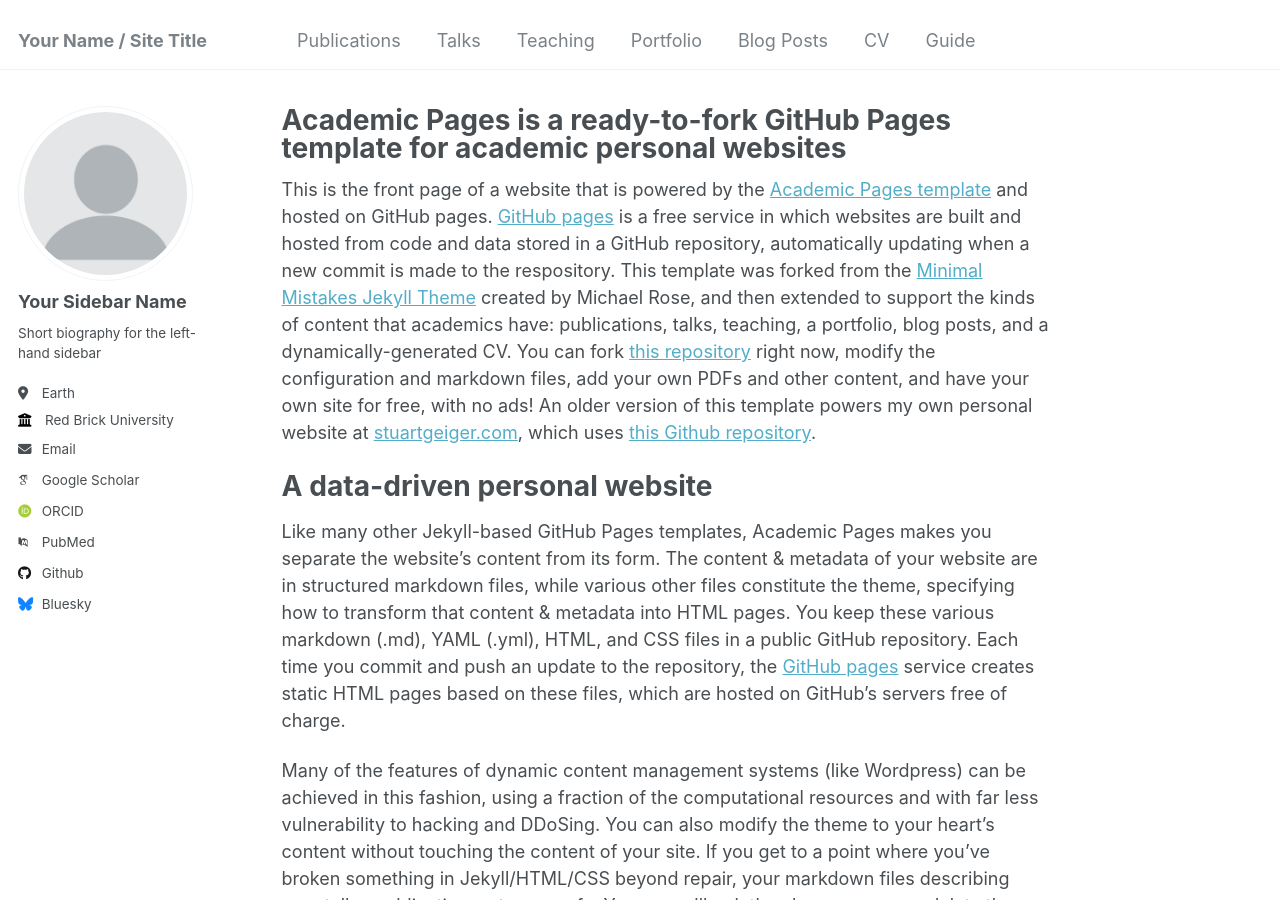
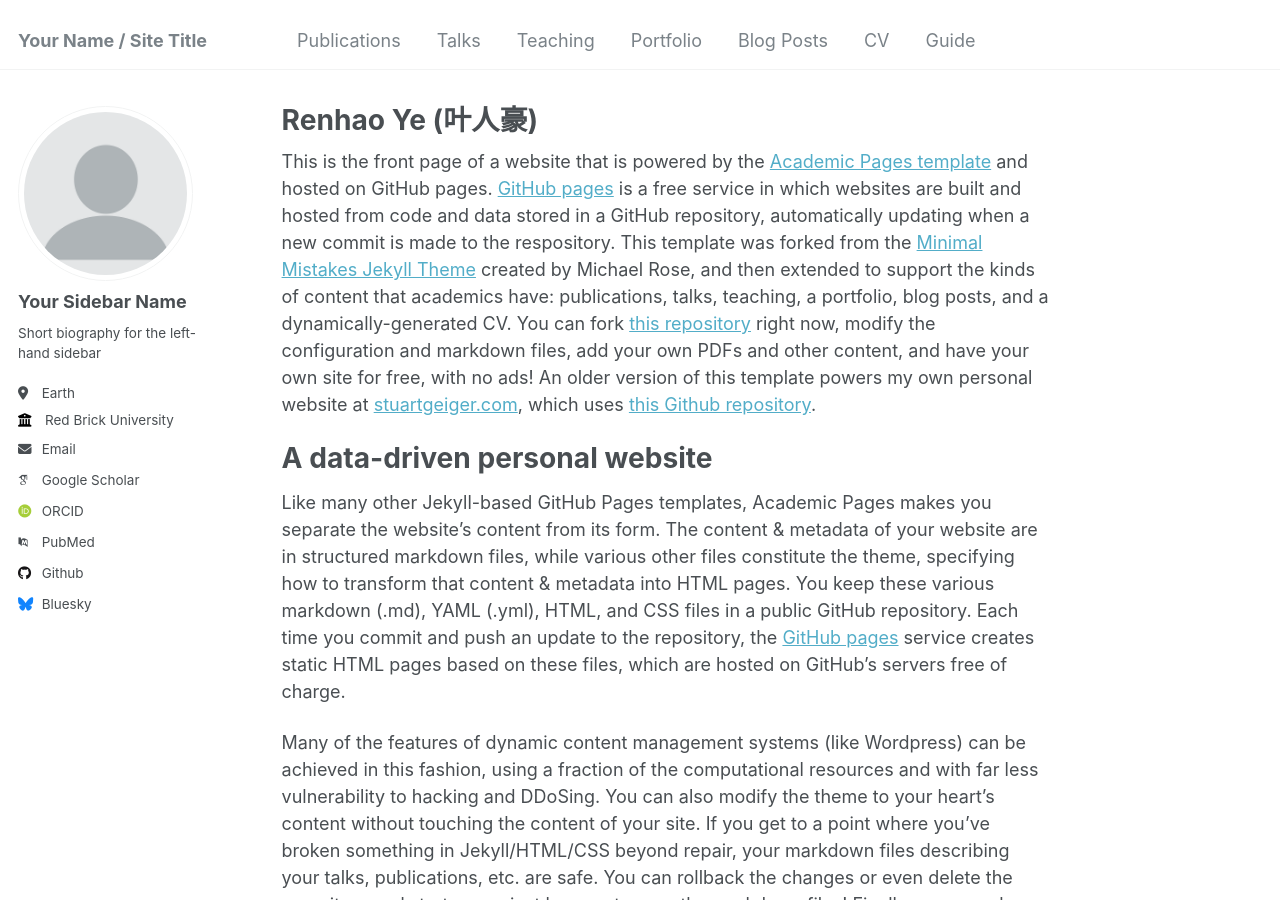
Before and after one commit to thenhow-ye/thenhow-ye.github.io, a Jekyll site: the page built from _pages/about.md, in a window 1280 px wide and 900 px high. Built offline with Jekyll 4.4.1, drawn with Linux system fonts in a browser that asks for light colours; some web fonts are replaced.

Commit message:
Update about.md

```diff
--- a/_pages/about.md
+++ b/_pages/about.md
@@ -1,6 +1,6 @@
 ---
 permalink: /
-title: "Academic Pages is a ready-to-fork GitHub Pages template for academic personal websites"
+title: "Renhao Ye (叶人豪)"
 author_profile: true
 redirect_from:
   - /about/
```
